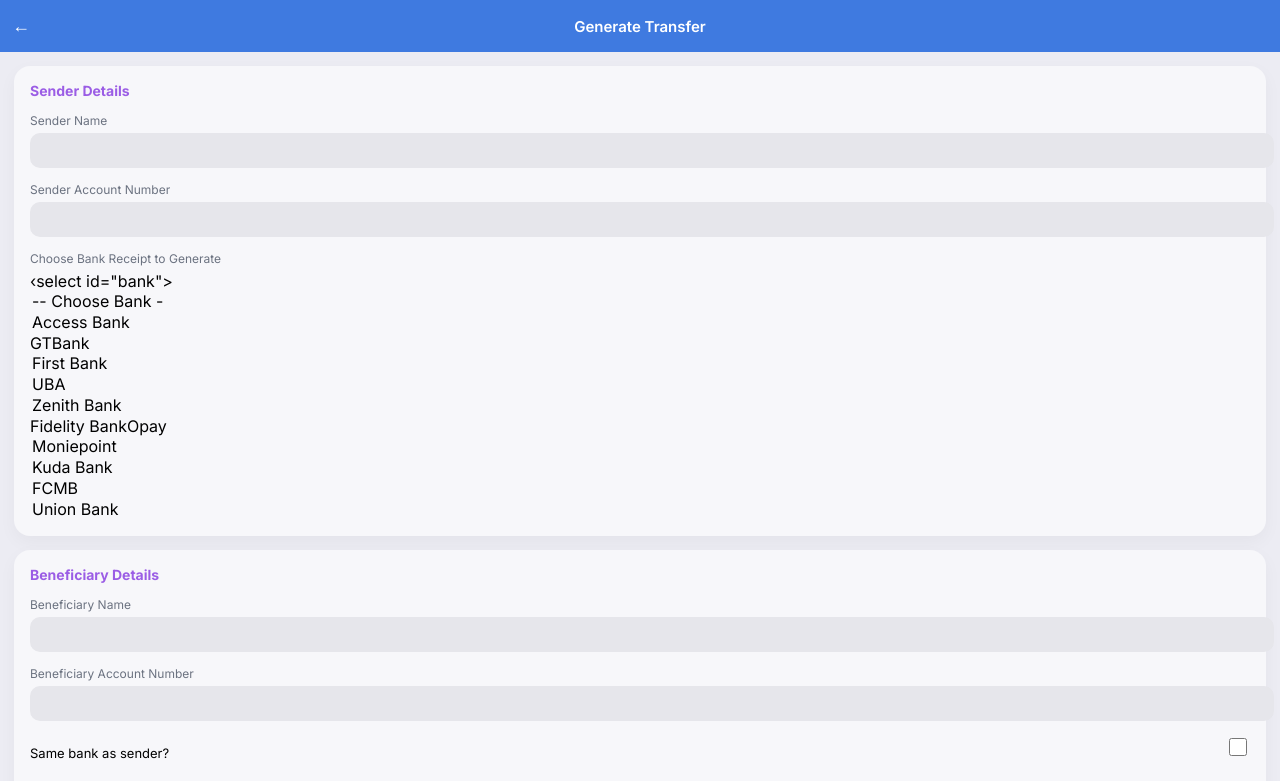
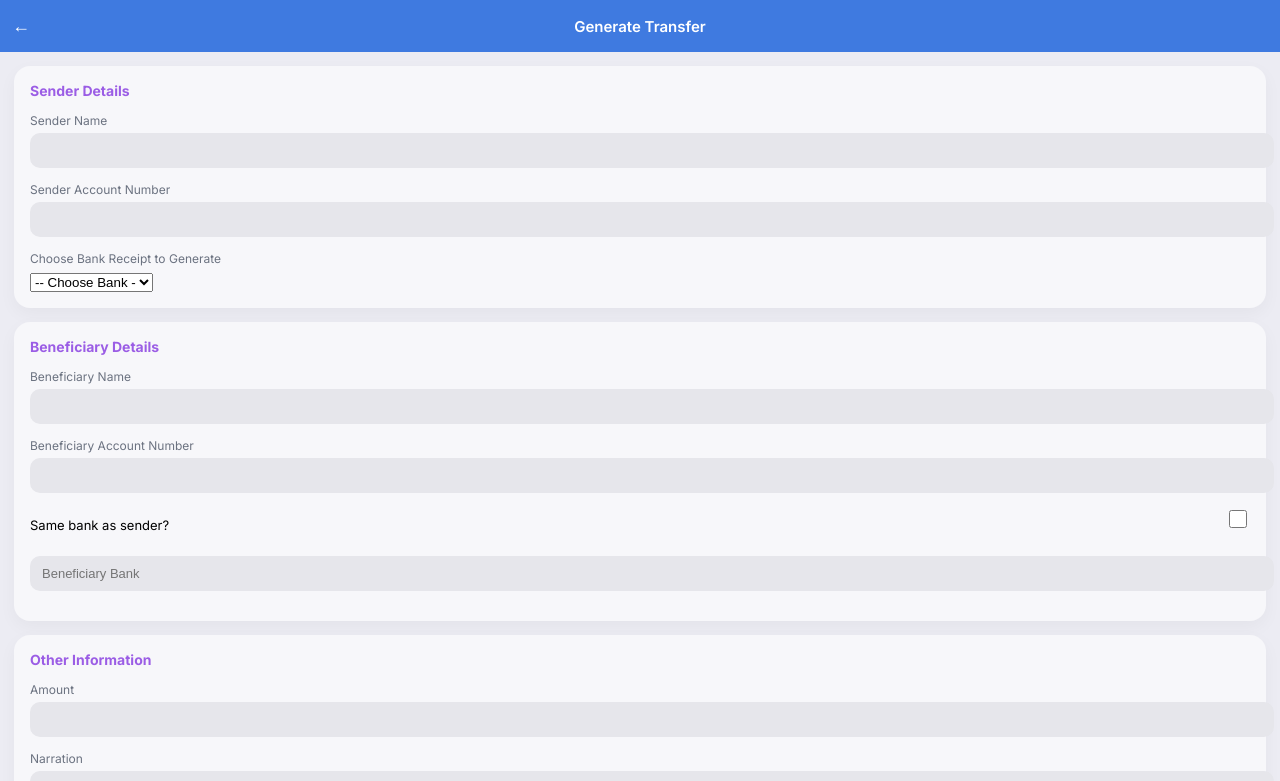
Before and after one commit to lezeani32-art/Paste-Aza, a plain HTML site: page index.html in a window 1280 px wide. Shown: the top 781 px of the page. Drawn offline with Linux system fonts and the light colour scheme.

Commit message:
Update index.html

```diff
--- a/index.html
+++ b/index.html
@@ -154,7 +154,7 @@ input, textarea{
     <input type="text">
 
     <label>Choose Bank Receipt to Generate</label>
-    ‹select id="bank">
+    <select id="bank">
 
 <option value="">-- Choose Bank -</option>
 <option value="Access Bank">Access Bank</option <option value="GTBank">GTBank</option>
```
